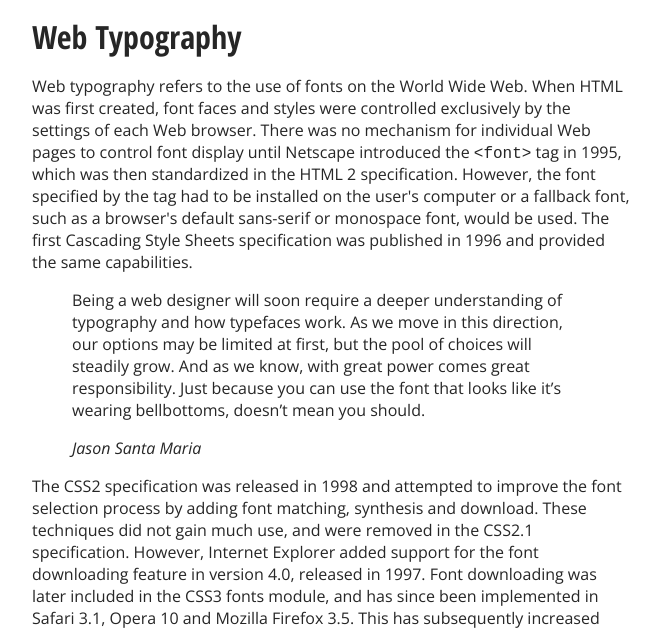
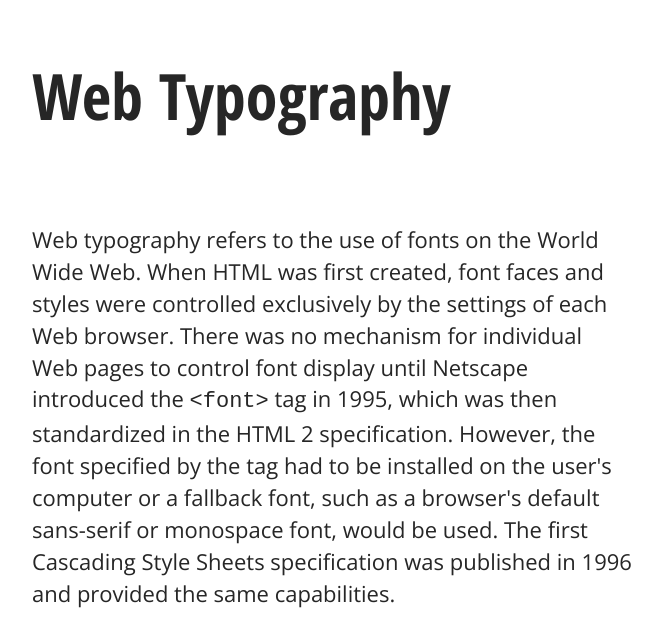
Before and after one commit to melprathr/art336-2015-spring-typographic-hierarchy-demo, a plain HTML site: page index.html in a window 1280 px wide. Shown: the top 629 px of the page, without its empty margins (308-970 px from the left). Drawn offline with nearby package versions, Linux system fonts and the light colour scheme.

Commit message:
Continued Demo

```diff
--- a/scss/_base.scss
+++ b/scss/_base.scss
@@ -1,6 +1,8 @@
 body {
     color: $color;
     @include body-font-light;
+    font-size: 22px;
+    line-height: 1.45;
     margin: 0 auto;
     //margin: top/bottom left/right;
     max-width: 600px;
@@ -11,3 +13,14 @@ h1, h2, h3, h4 {
     @include headline-font;
     line-height: 1;
 }
+
+h1 {
+    font-size: 4rem;
+    margin: 1em 0 1.5em 0;
+    //margin: top right bottom left
+}
+
+h1 + p {
+    margin: 0 0 0 0;
+    //margin: top right bottom left
+}
```
Also changed, not shown: css/main.css.
